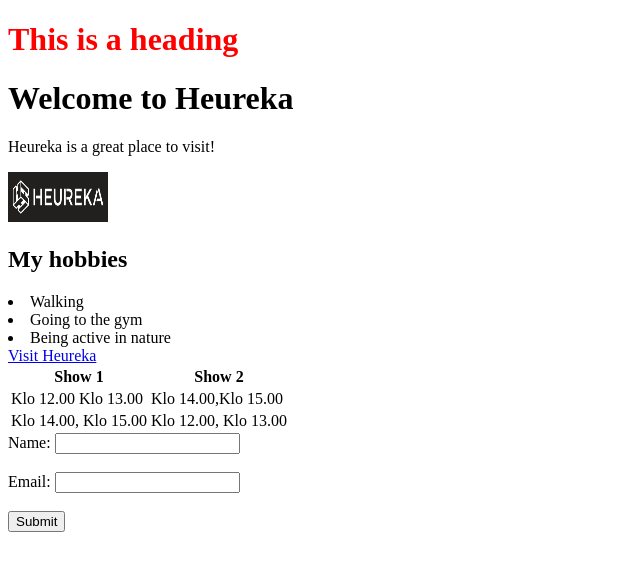
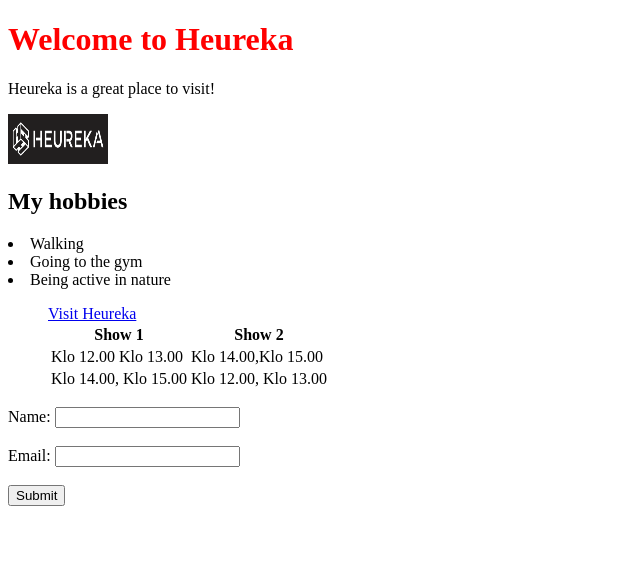
Before and after one commit to ZeinabAlhawashim/websivuston_kehittaminen_syksy2026, a plain HTML site: page WS_02/index.html in a window 1280 px wide. Shown: the whole page, without its empty margins (0-640 px from the left). Drawn offline with Linux system fonts and the light colour scheme; files whose address does not match are found by name.

Commit message:
Add initial HTML structure and CSS file for Heureka website

```diff
--- a/WS_02/index.html
+++ b/WS_02/index.html
@@ -2,17 +2,22 @@
 <html lang="en">
     <head>
         <title>Heureka</title>
+        <link rel="stylesheet" href="styles.css">
+        <style>
+    h1 {
+      color: green;
+    }
+    </style>
     </head>
     <body>
-        <h1 style="color: red;">This is a heading</h1>
-        <h1>Welcome to Heureka</h1>
+        <h1 style="color: red;">Welcome to Heureka</h1>
         <p>Heureka is a great place to visit!</p>
         <img src="Heureka_logo.png" alt="Heureka logo" width="100" height="50">
         <h2>My hobbies</h2>
         <li>Walking</li>
         <li>Going to the gym</li>
         <li>Being active in nature</li>
-    </ol>
+    <ol>
     <a href="https://www.heureka.fi/">Visit Heureka</a>
     <table>
     <tr>
@@ -28,6 +33,7 @@
         <td>Klo 12.00, Klo 13.00</td>
     </tr>
     </table>
+    </ol>
     <form>
     <label for="name">Name:</label>
     <input type="text" id="name" name="name"><br><br>
```
Also changed, not shown: 8 other files.
